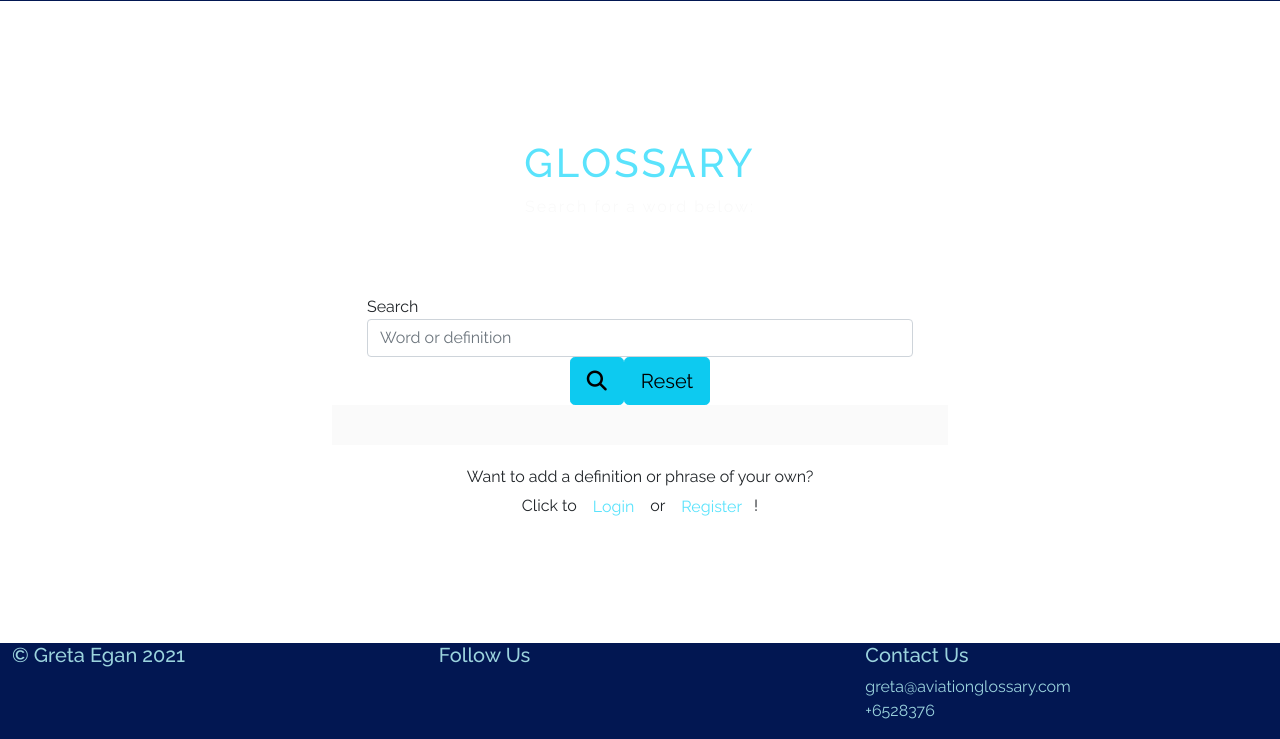
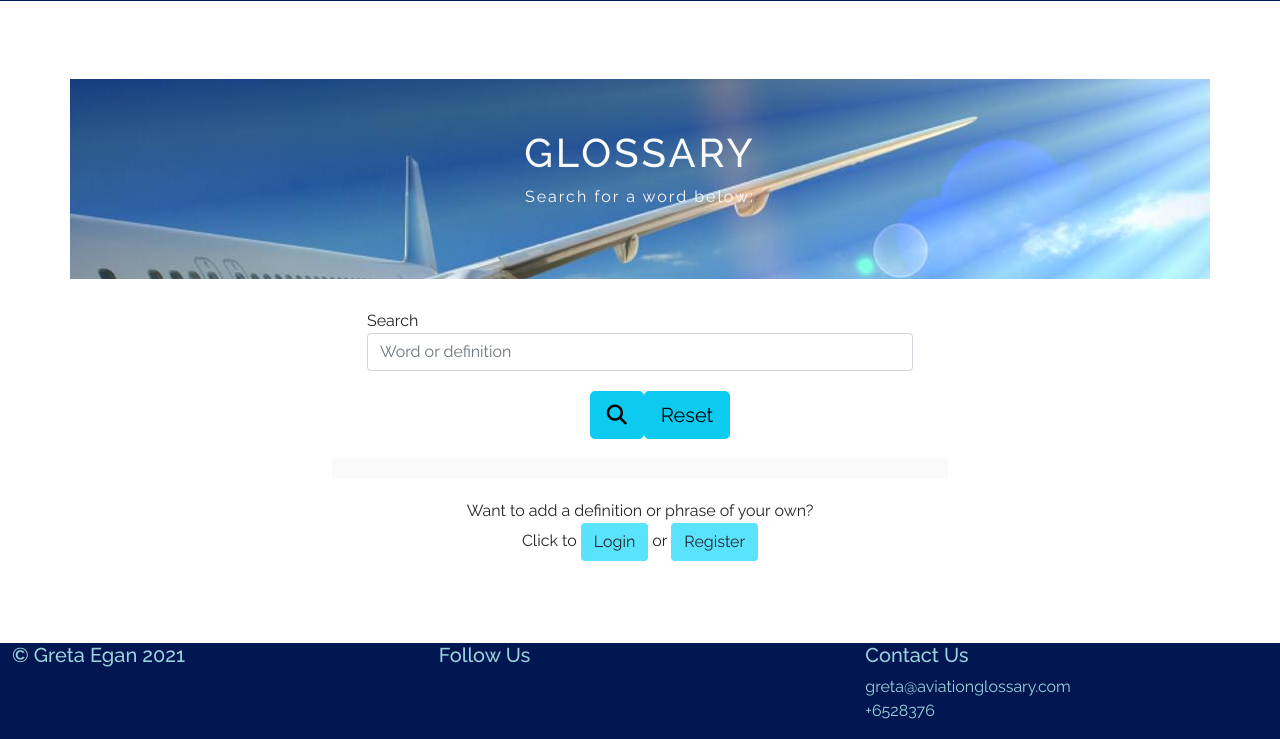
Before and after one commit to gretaegan/aviation-glossary, a Flask app: page /glossary in a window 1280 px wide. Shown: the part 61-800 px from the top of the page. Run offline with Flask 2, Linux system fonts and the light colour scheme; data that the repository does not hold is empty; some libraries are stand-ins or nearby versions.

Commit message:
Add styling to Glossary page

```diff
--- a/static/css/style.css
+++ b/static/css/style.css
@@ -161,15 +161,19 @@ body {
 
 /*-----Glossary */
 
-
+.glossary-banner {
+    background-image: url(../images/wallpaper.jpg);
+    background-repeat: no-repeat;
+    height: 200px;
+}
 
 .glossary-heading {
-    padding-top: 60px;
+    padding-top: 50px;
+    color: #fafafa;
     padding-bottom: 60px;
     text-align: center;
     text-transform: uppercase;
     letter-spacing: 3px;
-    color: hsl(189, 96%, 67%);
 }
 
 
@@ -180,11 +184,14 @@ body {
 }
 
 .card-header {
-    text-align: left;
+    text-align: center;
+}
+
+.card-header:hover {
+    background-color: darkgray;
 }
 
 .glossary-card {
-    padding-top: 20px;
     padding-bottom: 20px;
     margin: auto;
     font-family:Arial, Helvetica, sans-serif;
@@ -202,6 +209,12 @@ body {
     display: flex;
     align-items: center;
     justify-content: center;
+    padding-top: 20px;
+    padding-bottom: 20px;
+}
+
+.btn-search {
+    margin-left: 40px;
 }
 
 
@@ -226,6 +239,11 @@ body {
     background-color: hsl(189, 96%, 67%);
     color: #fafafa;
 }
+
+.search-box {
+    padding-top: 30px;
+}
+
 
 
 
@@ -260,7 +278,7 @@ body {
 /*-----User Dashboard*/
 
 .new-hr {
-    border: #24dafa solid 3px;
+    border: #24dafa solid 2px;
 }
 
 .profile-container {
--- a/templates/glossary.html
+++ b/templates/glossary.html
@@ -1,7 +1,5 @@
 {% extends "base.html" %}
 {% block content %}
-
-<section class="glossary-page">
 
 
 <!-- flash messages -->
@@ -24,10 +22,10 @@
 </section>
 
   <section>
-    <!-- heading -->
+  <!-- heading -->
     <div class="container">
         <div class="row">
-            <div class="col-sm-12 glossary-heading">
+            <div class="col-sm-12 glossary-banner glossary-heading">
                 <h1> Glossary </h1>
                 <p> Search for a word below:</p>
             </div>
@@ -38,8 +36,8 @@
 <div class="container">
   <div class="row">
     <div class="col-lg-3"></div>
-     <div class="col-lg-6">
-      <form action="{{ url_for('glossary') }}" method="GET" class="search-box">
+     <div class="col-lg-6 search-box">
+      <form action="{{ url_for('glossary') }}" method="GET">
         <div class="form-row">
           <div class="form-group">
             <label for="query">Search</label>
@@ -88,7 +86,7 @@
             </p>
             {% if session.user|lower == definition.created_by|lower %}
             <div class="card-end text-center">
-              <a href="{{ url_for('edit_definition', definition_id=definition._id) }}" class="btn btn-outline btn-edit">Edit</a>
+              <a href="{{ url_for('edit_definition', definition_id=definition._id) }}" class="btn btn-hover btn-edit">Edit</a>
               <button type="button" class="btn btn-hover" data-bs-toggle="modal" data-bs-target="#exampleModal">
                 Delete
               </button>
@@ -128,11 +126,10 @@
     <div class="col-sm-12 end-info">
       <p> Want to add a definition or phrase of your own? <br>
         Click to
-      <a href="{{ url_for('login') }}" class="btn btn-custom">Login</a> or
-      <a href="{{ url_for('register') }}" class="btn btn-custom">Register</a>! </p>
+      <a href="{{ url_for('login') }}" class="btn btn-hover">Login</a> or
+      <a href="{{ url_for('register') }}" class="btn btn-hover">Register</a></p>
     </div>
   </div>
 </div>
 </section>
-</section>
 {% endblock %}
--- a/templates/login.html
+++ b/templates/login.html
@@ -39,11 +39,11 @@
                         <input type="password" name="password" class="form-control" id="password" minlength="4"
                             maxlength="12" pattern="^[a-zA-Z0-9]{2,12}$" required>
                     </div>
-                    <button type="submit" class="btn btn-hover">Log In</button>
+                        <button type="submit" class="btn btn-hover">Log In</button>
                 </form>
             </div>
             <div class="row">
-                <div class="col-sm-12 register-reminder">
+                <div class="register-reminder">
                     <p>
                         Don't have an account yet? <a href="{{ url_for('register') }}" class="btn btn-hover"> Register
                             Here! </a>
```
